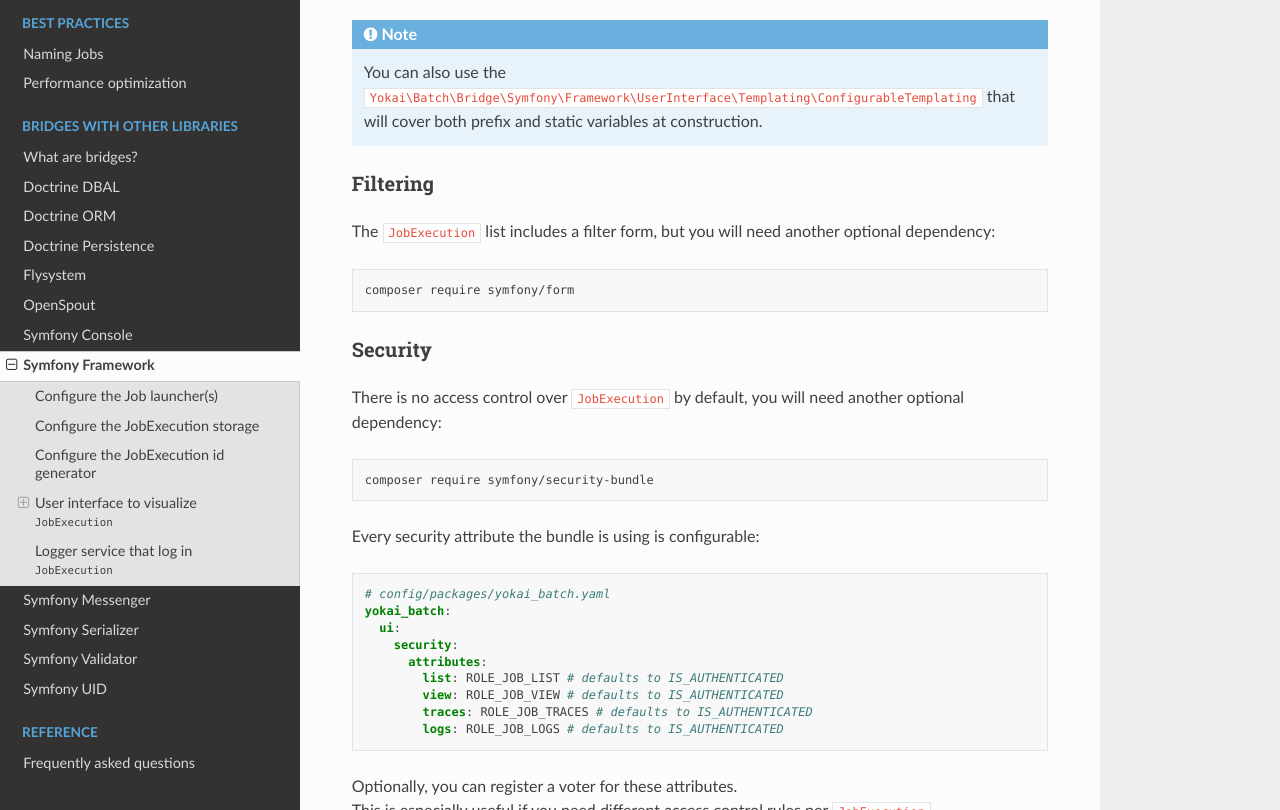
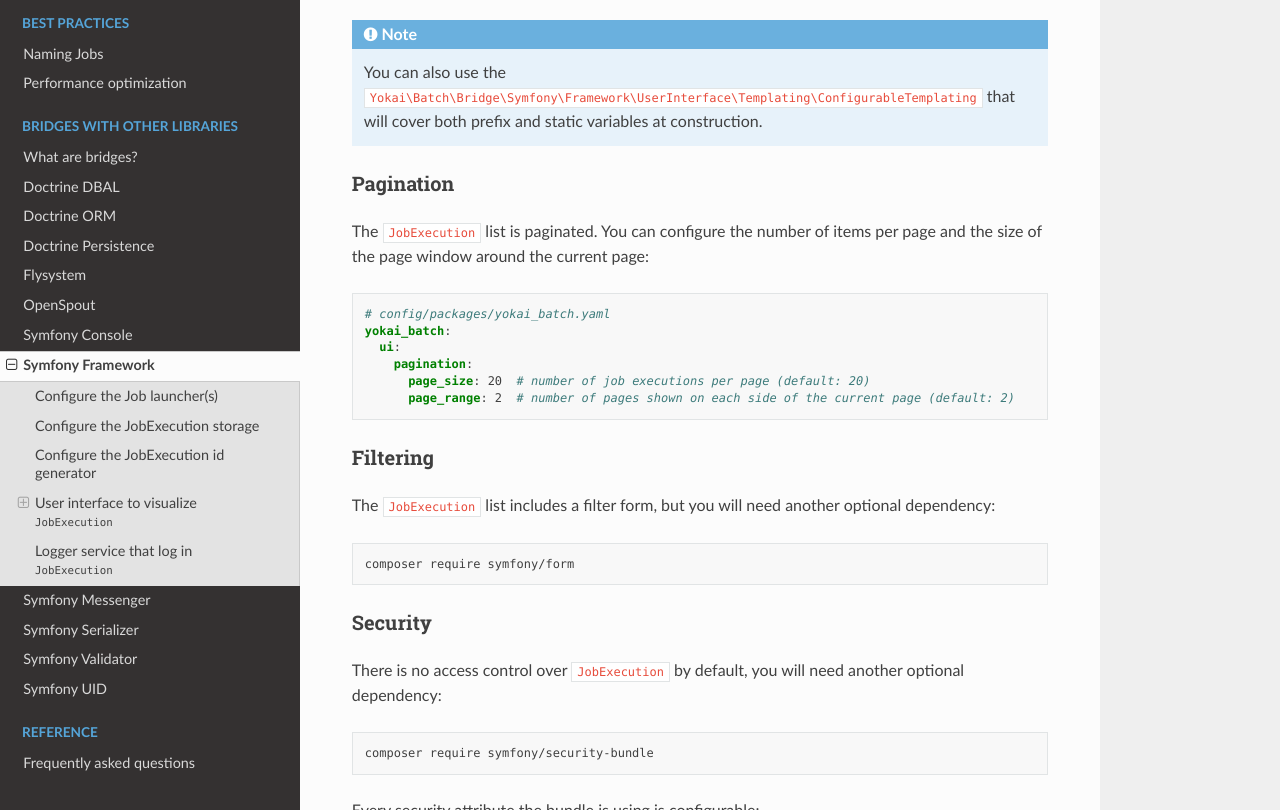
Before and after one commit to yokai-php/batch-documentation, a Sphinx documentation site: the page built from docs/bridges/symfony-framework.rst, in a window 1280 px wide and 900 px high, scrolled down 6744 px, cut to the strip 90-900 px from the top of the window. Built offline with Sphinx 7.4.7 and the Read the Docs theme 3.1.0, drawn with Linux system fonts in a browser that asks for light colours.

Commit message:
Rewrite pagination to render sliding pagination + Bundle configuration (#189)
* Ensure Query limit is ignored during JobExecution count

* Rewrite pagination to render sliding pagination

* Allow JobExecution UI page size and pagination sliding window to be configured

```diff
--- a/docs/bridges/symfony-framework.rst
+++ b/docs/bridges/symfony-framework.rst
@@ -254,6 +254,21 @@ And create the class that will cover the templating:
    ``Yokai\Batch\Bridge\Symfony\Framework\UserInterface\Templating\ConfigurableTemplating``
    that will cover both prefix and static variables at construction.
 
+Pagination
+~~~~~~~~~~~~~~~~~~~~~~~~~~~~~~~~~~~~~~~~~~~~~~~~~~~~~~~~~~~~
+
+The ``JobExecution`` list is paginated. You can configure the number of items per page and the size of
+the page window around the current page:
+
+.. code-block:: yaml
+
+    # config/packages/yokai_batch.yaml
+    yokai_batch:
+      ui:
+        pagination:
+          page_size: 20  # number of job executions per page (default: 20)
+          page_range: 2  # number of pages shown on each side of the current page (default: 2)
+
 Filtering
 ~~~~~~~~~~~~~~~~~~~~~~~~~~~~~~~~~~~~~~~~~~~~~~~~~~~~~~~~~~~~
 
```
